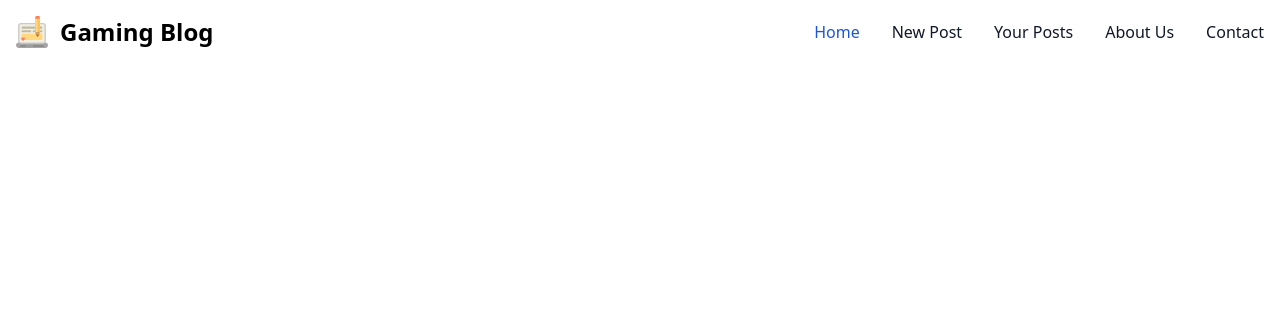
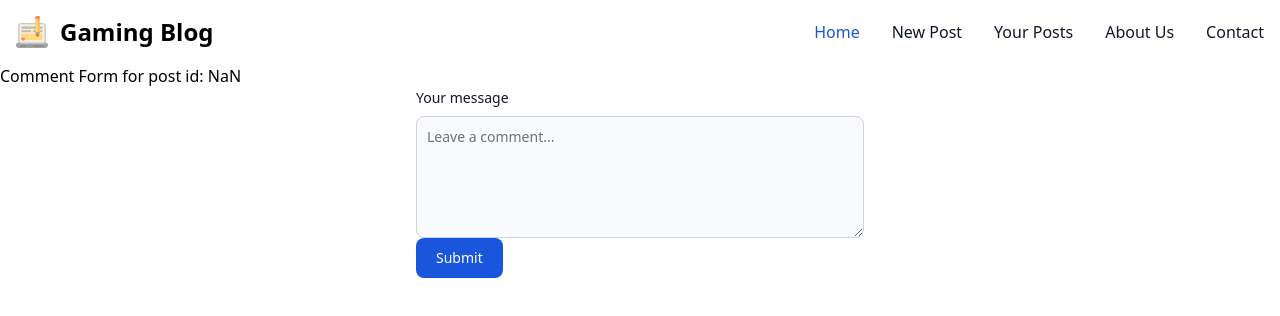
Before and after one commit to Kotik112/blog-frontend, a React (Vite) app: page /leave-comment in a window 1280 px wide. Shown: the top 316 px of the page. Built offline with nearby package versions, Linux system fonts and the light colour scheme.

Commit message:
CommentForm.jsx implemented.

```diff
--- a/src/App.jsx
+++ b/src/App.jsx
@@ -5,10 +5,10 @@ import Home from "./components/Home.jsx";
 import YourPosts from "./components/YourPosts.jsx";
 import AboutUs from "./components/AboutUs.jsx";
 import Contact from "./components/Contact.jsx";
+import CommentForm from "./components/CommentForm.jsx";
 
 
 export default function App() {
-
     return (
         <Router>
             <>
@@ -19,6 +19,7 @@ export default function App() {
                     <Route path="/your-posts" element={<YourPosts />} />
                     <Route path="/about-us" element={<AboutUs />} />
                     <Route path="/contact" element={<Contact />} />
+                    <Route path="/leave-comment" element={<CommentForm />} />
                 </Routes>
             </>
         </Router>
--- a/src/components/BlogPost.jsx
+++ b/src/components/BlogPost.jsx
@@ -1,21 +1,34 @@
 import PropTypes from 'prop-types';
+import { useNavigate } from 'react-router-dom';
 import Comment from "./Comment.jsx";
+import {Card} from "flowbite-react";
 
 export default function BlogPost({ id, comments, title, content }) {
+    const navigate = useNavigate();
+
+    const handleLeaveCommentClick = () => {
+        console.log('Navigating to leave-comment with postId:', id);
+        navigate(`/leave-comment?blogPostId=${id}`);
+    };
+
     return (
-        <div key={id} className="m-2 p-2 border">
-            <h2>Title: {title}</h2>
-            <p>Content: {content}</p>
+        <div key={id} className="mx-auto my-1 border-2 p-2" style={{ width: "600px"}}>
+            <h2><b>Title:</b> {title}</h2>
+            <h2><b>Content:</b> {content}</h2>
             {comments.length > 0 && (
                 <>
-                    <h3>Comments:</h3>
-                    <div className="flex">
+                    <h3><b>Comments:</b></h3>
+                    <div className="flex flex-col">
                         {comments.map(comment => (
                             <Comment key={comment.id} comment={comment}/>
                         ))}
                     </div>
                 </>
             )}
+            <button className="text-white bg-blue-700 hover:bg-blue-800 focus:ring-4 focus:ring-blue-300 font-medium
+            rounded-lg text-sm px-5 py-2.5 me-2 mb-2 dark:bg-blue-600 dark:hover:bg-blue-700 focus:outline-none
+            dark:focus:ring-blue-800"
+                onClick={handleLeaveCommentClick}>Leave a Comment</button>
         </div>
     );
 }
--- /dev/null
+++ b/src/components/CommentForm.jsx
@@ -0,0 +1,73 @@
+import { useLocation } from 'react-router-dom';
+import {useState} from "react";
+
+export default function CommentForm() {
+    const location = useLocation();
+    const searchParams = new URLSearchParams(location.search);
+    const postId = searchParams.get("blogPostId");
+    const postIdNumber = parseInt(postId);
+
+    const [formData, setFormData] = useState({
+        content: '',
+        blogPostId: postIdNumber
+    });
+
+    const handleInputChange = (e) => {
+        const { name, value } = e.target;
+
+        setFormData((prevState) => ({
+            ...prevState,
+            [name]: value,
+        }));
+    }
+
+    const handleSubmit = async (e) => {
+        e.preventDefault();
+        console.log(formData)
+
+        try {
+            const response = await fetch('http://localhost:8080/api/v1/comment', {
+                method: 'POST',
+                headers: {
+                    'Content-Type': 'application/json'
+                },
+                body: JSON.stringify(formData)
+            });
+
+            if (response.ok) {
+                // Handle success
+                console.log('Comment created successfully!');
+            } else {
+                // Handle error
+                console.error('Failed to create Comment');
+            }
+        } catch (error) {
+            console.error('Error:', error);
+        }
+    };
+
+    return (
+        <div>
+            {/* Your comment form UI */}
+            <h2>Comment Form for post id: {postIdNumber}</h2>
+            <form onSubmit={handleSubmit} className="max-w-md mx-auto">
+                <label htmlFor="comment" className="block mb-2 text-sm font-medium text-gray-900 dark:text-white">Your
+                    message</label>
+                <textarea id="comment" rows="5"
+                          name="content"
+                          onChange={handleInputChange}
+                          required
+                          placeholder="Leave a comment..."
+                          className="block p-2.5 w-full text-sm text-gray-900 bg-gray-50 rounded-lg border
+                          border-gray-300 focus:ring-blue-500 focus:border-blue-500 dark:bg-gray-700
+                          dark:border-gray-600 dark:placeholder-gray-400 dark:text-white dark:focus:ring-blue-500
+                          dark:focus:border-blue-500"
+                />
+                <button type="submit" className="text-white bg-blue-700 hover:bg-blue-800 focus:ring-4 focus:outline-none
+                focus:ring-blue-300 font-medium rounded-lg text-sm w-full sm:w-auto px-5 py-2.5 text-center dark:bg-blue-600
+                dark:hover:bg-blue-700 dark:focus:ring-blue-800">Submit
+                </button>
+            </form>
+        </div>
+    );
+}
--- a/src/components/Home.jsx
+++ b/src/components/Home.jsx
@@ -1,5 +1,6 @@
 import { useState, useEffect } from 'react';
 import BlogPost from "./BlogPost.jsx";
+import PageBar from "./PageBar.jsx";
 
 export default function Home() {
     const [blogPosts, setBlogPosts] = useState([]);
@@ -12,7 +13,7 @@ export default function Home() {
     }, []);
 
     return (
-        <div className="flex flex-wrap">
+        <div className="flex flex-col">
             {blogPosts.map(post => (
                 <BlogPost
                     key={post.id}
@@ -22,6 +23,8 @@ export default function Home() {
                     comments={post.comments}
                 />
             ))}
+            <PageBar />
         </div>
+
     );
 }
--- /dev/null
+++ b/src/components/PageBar.jsx
@@ -0,0 +1,37 @@
+export default function PageBar() {
+
+    return (
+        <nav aria-label="Page navigation for Blog Posts" className="text-center">
+            <ul className="inline-flex -space-x-px text-base h-10 ">
+                <li>
+                    <a href="#"
+                       className="flex items-center justify-center px-4 h-10 ms-0 leading-tight text-gray-500 bg-white border border-e-0 border-gray-300 rounded-s-lg hover:bg-gray-100 hover:text-gray-700 dark:bg-gray-800 dark:border-gray-700 dark:text-gray-400 dark:hover:bg-gray-700 dark:hover:text-white">Previous</a>
+                </li>
+                <li>
+                    <a href="#"
+                       className="flex items-center justify-center px-4 h-10 leading-tight text-gray-500 bg-white border border-gray-300 hover:bg-gray-100 hover:text-gray-700 dark:bg-gray-800 dark:border-gray-700 dark:text-gray-400 dark:hover:bg-gray-700 dark:hover:text-white">1</a>
+                </li>
+                <li>
+                    <a href="#"
+                       className="flex items-center justify-center px-4 h-10 leading-tight text-gray-500 bg-white border border-gray-300 hover:bg-gray-100 hover:text-gray-700 dark:bg-gray-800 dark:border-gray-700 dark:text-gray-400 dark:hover:bg-gray-700 dark:hover:text-white">2</a>
+                </li>
+                <li>
+                    <a href="#" aria-current="page"
+                       className="flex items-center justify-center px-4 h-10 text-blue-600 border border-gray-300 bg-blue-50 hover:bg-blue-100 hover:text-blue-700 dark:border-gray-700 dark:bg-gray-700 dark:text-white">3</a>
+                </li>
+                <li>
+                    <a href="#"
+                       className="flex items-center justify-center px-4 h-10 leading-tight text-gray-500 bg-white border border-gray-300 hover:bg-gray-100 hover:text-gray-700 dark:bg-gray-800 dark:border-gray-700 dark:text-gray-400 dark:hover:bg-gray-700 dark:hover:text-white">4</a>
+                </li>
+                <li>
+                    <a href="#"
+                       className="flex items-center justify-center px-4 h-10 leading-tight text-gray-500 bg-white border border-gray-300 hover:bg-gray-100 hover:text-gray-700 dark:bg-gray-800 dark:border-gray-700 dark:text-gray-400 dark:hover:bg-gray-700 dark:hover:text-white">5</a>
+                </li>
+                <li>
+                    <a href="#"
+                       className="flex items-center justify-center px-4 h-10 leading-tight text-gray-500 bg-white border border-gray-300 rounded-e-lg hover:bg-gray-100 hover:text-gray-700 dark:bg-gray-800 dark:border-gray-700 dark:text-gray-400 dark:hover:bg-gray-700 dark:hover:text-white">Next</a>
+                </li>
+            </ul>
+        </nav>
+    )
+}
```
Also changed, not shown: src/components/NavBar.jsx (+16 -3 lines).
